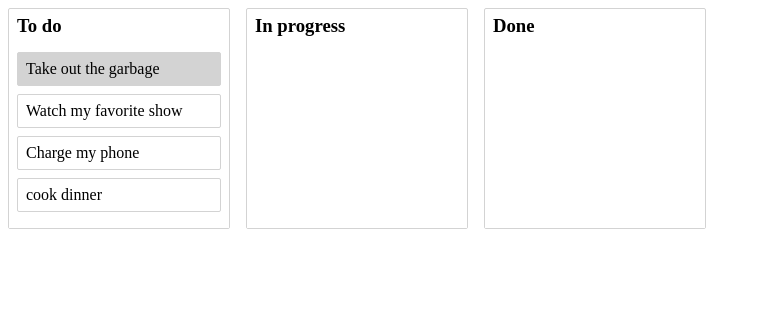
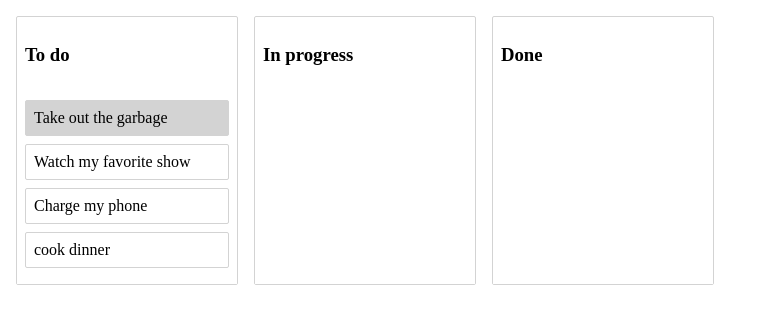
Before and after one commit to lbskinner/react-typescript-task-list, a React (Create React App) app: page / in a window 1280 px wide. Shown: the top 324 px of the page, without its empty margins (0-769 px from the left). Built offline with nearby package versions, Linux system fonts and the light colour scheme.

Commit message:
added drag and reorder columns

```diff
--- a/src/App.tsx
+++ b/src/App.tsx
@@ -1,21 +1,21 @@
 import React from "react";
 import initialData from "./initialData";
 import Column from "./components/Column/Column";
-import { DragDropContext } from "react-beautiful-dnd";
+import { DragDropContext, Droppable } from "react-beautiful-dnd";
 import { Container } from "./App.styles";
 
 class App extends React.Component {
   state = initialData;
 
-  onDragStart = (start: any) => {
-    // document.body.style.color = "orange";
-    // document.body.style.transition = "background-color 0.2s ease";
-    const homeIndex = this.state.columnOrder.indexOf(start.source.droppableId);
+  // onDragStart = (start: any) => {
+  //   // document.body.style.color = "orange";
+  //   // document.body.style.transition = "background-color 0.2s ease";
+  //   const homeIndex = this.state.columnOrder.indexOf(start.source.droppableId);
 
-    this.setState({
-      homeIndex,
-    });
-  };
+  //   this.setState({
+  //     homeIndex,
+  //   });
+  // };
 
   // onDragUpdate = (update: any) => {
   //   const { destination } = update;
@@ -30,14 +30,14 @@ class App extends React.Component {
   // };
 
   onDragEnd = (result: any) => {
-    this.setState({
-      homeIndex: null,
-    });
+    // this.setState({
+    //   homeIndex: null,
+    // });
     console.log(result);
     // document.body.style.color = "inherit";
     // document.body.style.backgroundColor = "inherit";
 
-    const { destination, source, draggableId } = result;
+    const { destination, source, draggableId, type } = result;
     // do nothing if item is dropped outside of the list
     if (!destination) return;
     // do nothing if item is dropped into the same place
@@ -45,6 +45,20 @@ class App extends React.Component {
       destination.droppableId === source.droppableId &&
       destination.index === source.index
     ) {
+      return;
+    }
+
+    if (type === "column") {
+      const newColumnOrder = Array.from(this.state.columnOrder);
+      newColumnOrder.splice(source.index, 1);
+      newColumnOrder.splice(destination.index, 0, draggableId);
+
+      const newState = {
+        ...this.state,
+        columnOrder: newColumnOrder,
+      };
+
+      this.setState(newState);
       return;
     }
 
@@ -116,28 +130,38 @@ class App extends React.Component {
     return (
       // DragDropContext has three callbacks, onDragStart, onDragUpdate and onDragEnd(which is the only required one)
       <DragDropContext
-        onDragStart={this.onDragStart}
+        // onDragStart={this.onDragStart}
         onDragEnd={this.onDragEnd}
       >
-        <Container>
+        <Droppable
+          droppableId="all-columns"
+          direction="horizontal"
+          type="column"
+        >
+          {(provided, snapshot) => (
+            <Container {...provided.droppableProps} ref={provided.innerRef}>
               {this.state.columnOrder.map((columnId: string, index) => {
                 const column = this.state.columns[columnId];
                 const tasks = column.taskIds.map(
                   (taskId) => this.state.tasks[taskId]
                 );
                 // good use to prevent back drag
-            const isDropDisabled = index < this.state.homeIndex;
+                // const isDropDisabled = index < this.state.homeIndex;
 
                 return (
                   <Column
                     key={column.id}
                     column={column}
                     tasks={tasks}
-                isDropDisabled={isDropDisabled}
+                    // isDropDisabled={isDropDisabled}
+                    index={index}
                   />
                 );
               })}
+              {provided.placeholder}
             </Container>
+          )}
+        </Droppable>
       </DragDropContext>
     );
   }
--- a/src/components/Column/Column.styles.ts
+++ b/src/components/Column/Column.styles.ts
@@ -6,6 +6,7 @@ type ColumnStyleProps = {
 
 export const Container = styled.div`
   margin: 8px;
+  background-color: white;
   border: 1px solid lightgrey;
   border-radius: 2px;
   width: 220px;
@@ -21,7 +22,8 @@ export const Title = styled.h3`
 export const TaskList = styled.div<ColumnStyleProps>`
   padding: 8px;
   transition: background-color 0.2s ease;
-  background-color: ${(props) => (props.isDraggingOver ? "skyblue" : "white")};
+  background-color: ${(props) =>
+    props.isDraggingOver ? "skyblue" : "inherit"};
   flex-grow: 1;
   // have a min-height so the droppable area's height is not 0 when there are no items
   min-height: 100px;
--- a/src/components/Column/Column.tsx
+++ b/src/components/Column/Column.tsx
@@ -1,6 +1,6 @@
 import React from "react";
 import { Container, Title, TaskList } from "./Column.styles";
-import { Droppable } from "react-beautiful-dnd";
+import { Droppable, Draggable } from "react-beautiful-dnd";
 import Task from "../Task/Task";
 
 type ColumnProps = {
@@ -8,20 +8,27 @@ type ColumnProps = {
   tasks: ITask[];
   type?: string;
   isDropDisabled?: boolean;
+  index: number;
 };
 
 class Column extends React.Component<ColumnProps> {
   render() {
     return (
-      <Container>
-        <Title>{this.props.column.title}</Title>
+      <Draggable draggableId={this.props.column.id} index={this.props.index}>
+        {(provided, snapshot) => (
+          <Container {...provided.draggableProps} ref={provided.innerRef}>
+            <Title {...provided.dragHandleProps}>
+              {this.props.column.title}
+            </Title>
             {/* Droppable has on required prop, droppableId
         two methods to control where the droppable can be dropped
         type - type={this.props.column.id === "column-3" ? "done" : "active"}
         isDropDisabled */}
+            {/* Droppable also has a property 'direction' which is set to 'vertical' by default */}
             <Droppable
               droppableId={this.props.column.id}
-          isDropDisabled={this.props.isDropDisabled}
+              //   isDropDisabled={this.props.isDropDisabled}
+              type="task"
             >
               {(provided, snapshot) => (
                 <TaskList
@@ -37,6 +44,8 @@ class Column extends React.Component<ColumnProps> {
               )}
             </Droppable>
           </Container>
+        )}
+      </Draggable>
     );
   }
 }
--- a/src/index.tsx
+++ b/src/index.tsx
@@ -1,12 +1,12 @@
 import React from "react";
 import ReactDOM from "react-dom";
 // import "./index.css";
-import { Reset } from "styled-reset";
+// import { Reset } from "styled-reset";
 import App from "./App";
 
 ReactDOM.render(
   <React.StrictMode>
-    <Reset />
+    {/* <Reset /> */}
     <App />
   </React.StrictMode>,
   document.getElementById("root")
--- a/src/initialData.ts
+++ b/src/initialData.ts
@@ -24,7 +24,7 @@ const initialData: InitialData = {
   },
   // Facilitate reordering of the columns
   columnOrder: ["column-1", "column-2", "column-3"],
-  homeIndex: 0,
+  //   homeIndex: 0,
 };
 
 export default initialData;
--- a/src/types.d.ts
+++ b/src/types.d.ts
@@ -21,5 +21,5 @@ interface InitialData {
   tasks: ITasks;
   columns: IColumns;
   columnOrder: string[];
-  homeIndex: number;
+  // homeIndex: number;
 }
```
Lines whose indentation alone changed are shown as unchanged.
